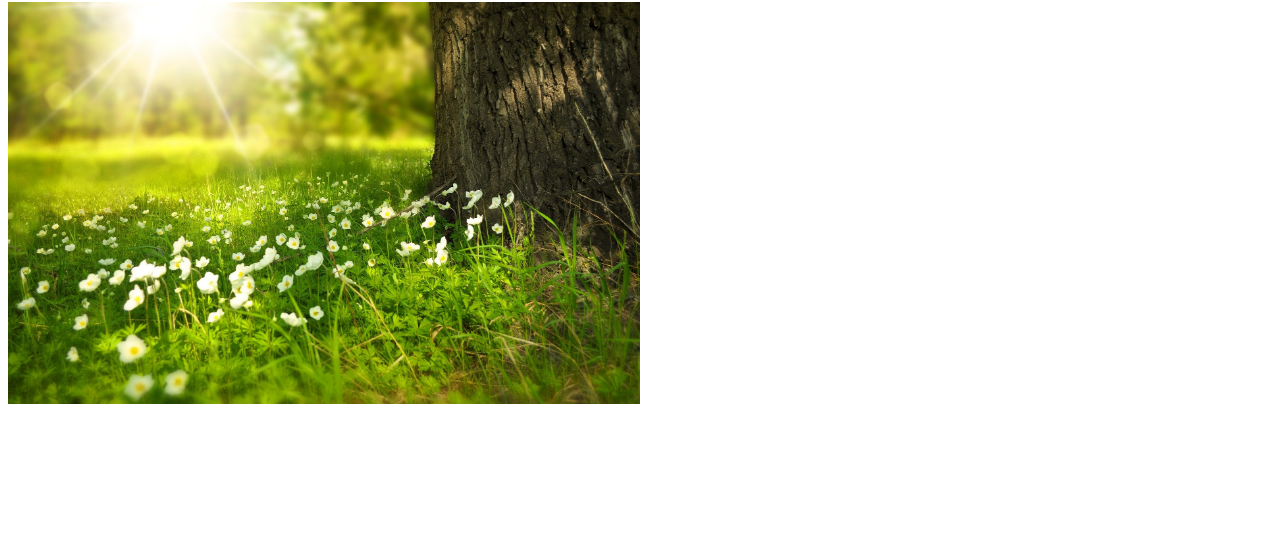
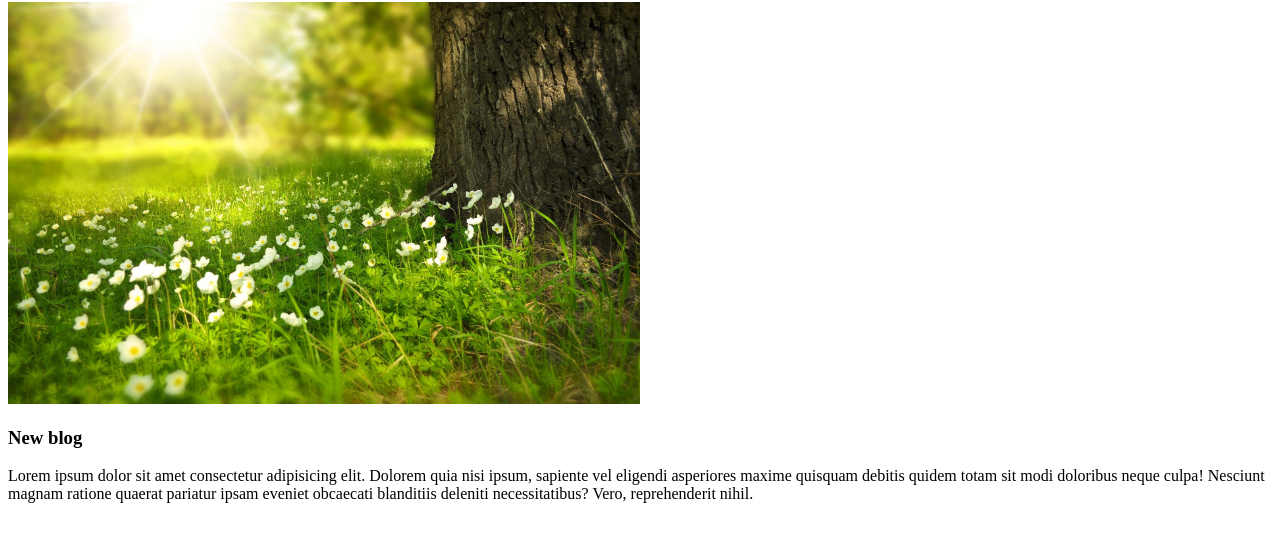
Before and after one commit to SM-Ridoy/Git-advanced, a plain HTML site: page index.html in a window 1280 px wide. Shown: the part 78-620 px from the top of the page. Drawn offline with Linux system fonts and the light colour scheme.

Commit message:
change commit

```diff
--- a/index.html
+++ b/index.html
@@ -11,6 +11,10 @@
 
     <h1>Git advanced</h1>
     <img src="nature.jpg" alt="">
+    <div>
+        <h3>New blog</h3>
+        <p>Lorem ipsum dolor sit amet consectetur adipisicing elit. Dolorem quia nisi ipsum, sapiente vel eligendi asperiores maxime quisquam debitis quidem totam sit modi doloribus neque culpa! Nesciunt magnam ratione quaerat pariatur ipsam eveniet obcaecati blanditiis deleniti necessitatibus? Vero, reprehenderit nihil.</p>
+    </div>
 
 </body>
 </html>
```
